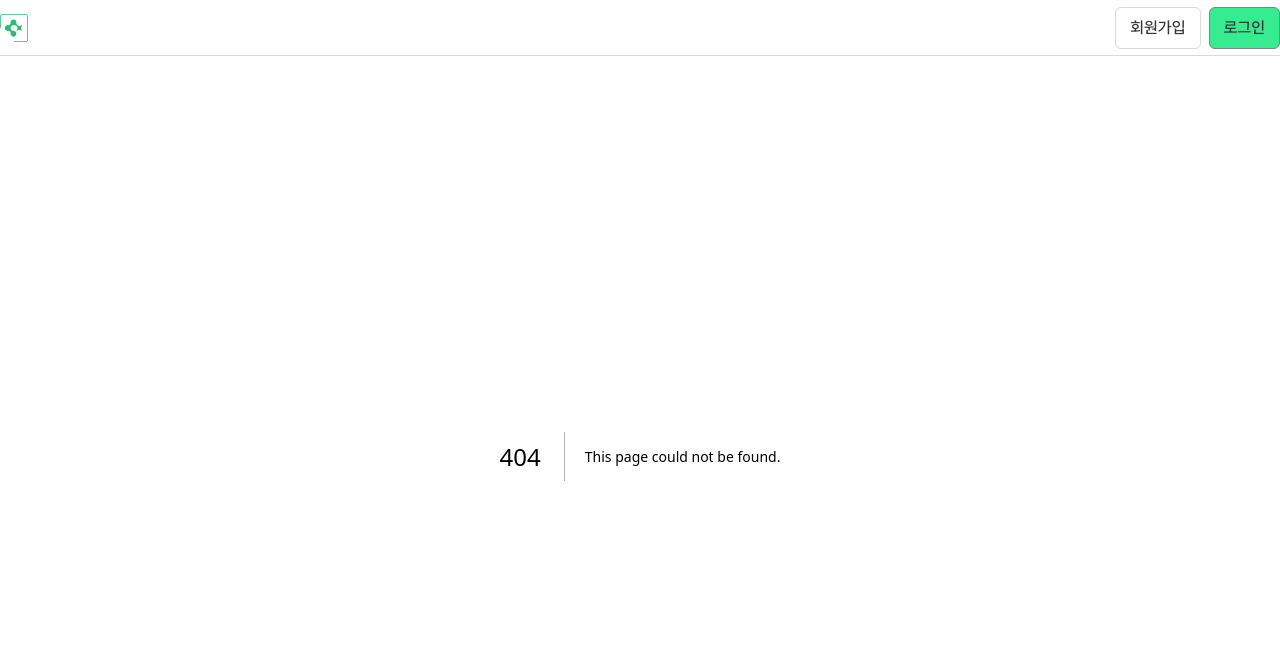
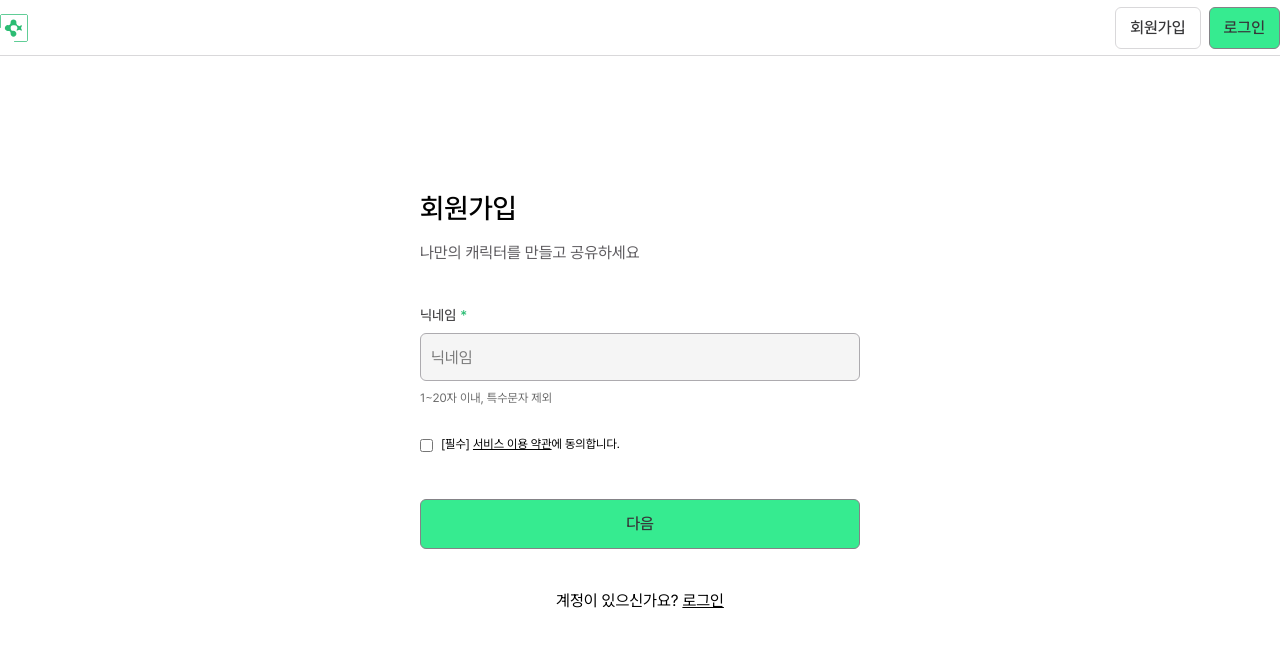
Before and after one commit to character-nation/character-nation-front, a Next.js app: page /signup/nickname in a window 1280 px wide. Before the commit this address had no page. Shown: the top 646 px of the page. Built offline with nearby package versions, Linux system fonts and the light colour scheme.

Commit message:
feat :: nickname 회원가입 퍼블리싱

```diff
--- /dev/null
+++ b/src/app/signup/nickname/page.tsx
@@ -0,0 +1,22 @@
+import { Input } from "@/components/input"
+import Button from "@/components/button"
+
+export default function SignupNicknamePage () {
+    return (
+        <>
+            <div className="flex flex-col gap-7">
+                <div className="flex flex-col gap-2">
+                    <Input label="닉네임" required placeholder="닉네임" fullWidth/>
+                    <p className="text-[12px] text-[#6c6c6c]">1~20자 이내, 특수문자 제외</p>
+                </div>
+                <div className="flex gap-2">
+                    <Input type="checkbox" className="h-fit"/>
+                    <p className="text-[12px]">[필수] <u>서비스 이용 약관</u>에 동의합니다.</p>
+                </div>
+            </div>
+            <Button>
+              다음
+            </Button>
+        </>
+    )
+}
```
